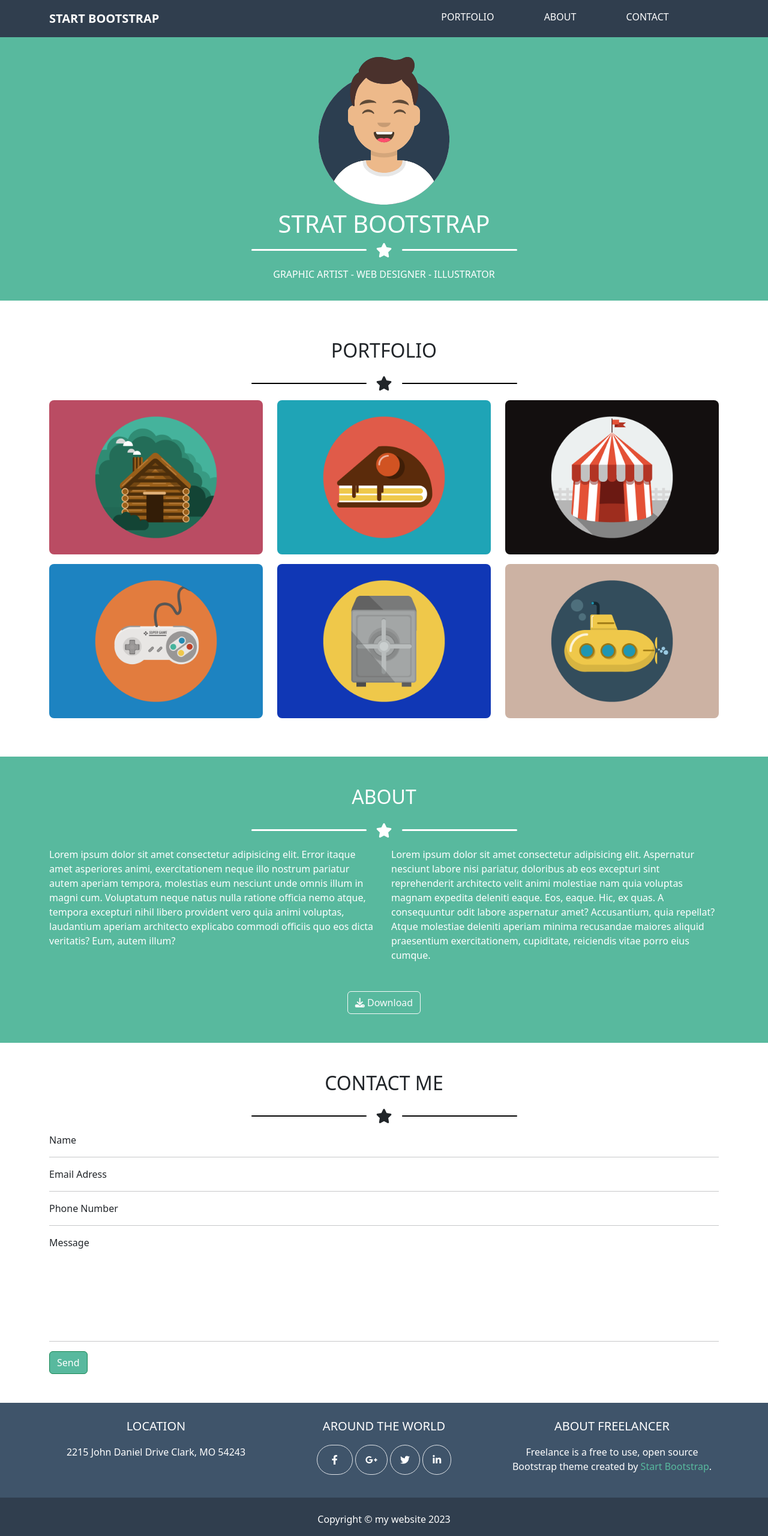
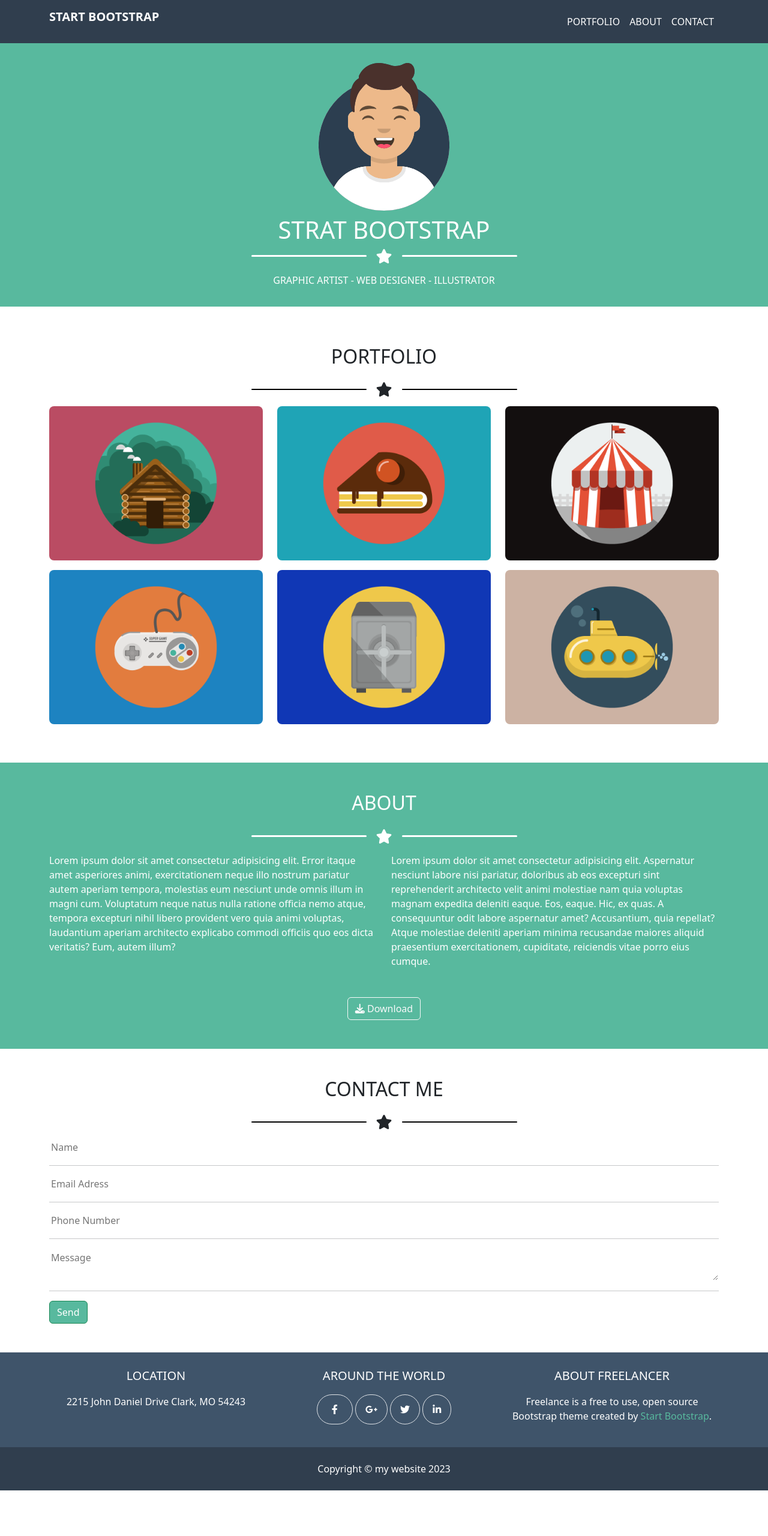
Before and after one commit to EugeniuPopescu/html-css-bootstrap-freelancer, a plain HTML site: page index.html in a window 1280 px wide. Shown: the whole page at 60% size. After the commit the page ends 2484 px from the top, so only its background shows below. Drawn offline with nearby package versions, Linux system fonts and the light colour scheme.

Commit message:
add Bootstrap nav add input in section contact-me

```diff
--- a/index.html
+++ b/index.html
@@ -9,32 +9,39 @@
             <link rel="stylesheet" href="https://cdnjs.cloudflare.com/ajax/libs/font-awesome/6.4.2/css/all.min.css" integrity="sha512-z3gLpd7yknf1YoNbCzqRKc4qyor8gaKU1qmn+CShxbuBusANI9QpRohGBreCFkKxLhei6S9CQXFEbbKuqLg0DA==" crossorigin="anonymous" referrerpolicy="no-referrer" />
     </head>
     <body>
-        <header>
-            <nav>
+        <header class="fixed-top">
+            <nav class="navbar navbar-expand-sm bg-body-tertiary">
                 <div class="container">
-                    <div class="row pt-3">
-                        <div class="col-6">
-                            <p class="fw-bold fs-5">START BOOTSTRAP</p>
-                        </div>
-                        <div class="col-6 d-flex justify-content-evenly d-none d-md-flex">
-                            <p class="">PORTFOLIO</p>
-                            <p class="">ABOUT</p>
-                            <p class="">CONTACT</p>
-                        </div>
-                        <div class="col-6 d-flex justify-content-end d-md-none fs-3 mb-3">
-                            <i class="fa-solid fa-bars"></i>
-                        </div>
+                    <a class="navbar-brand" href="#">
+                        <p class="fw-bold fs-5 text-white">START BOOTSTRAP</p>
+                    </a>
+                    <button class="navbar-toggler" type="button" data-bs-toggle="collapse" data-bs-target="#navbarSupportedContent" aria-controls="navbarSupportedContent" aria-expanded="false" aria-label="Toggle navigation">
+                        <span class="navbar-toggler-icon"></span>
+                    </button>
+
+                    <div class="collapse navbar-collapse justify-content-end" id="navbarSupportedContent">
+                        <ul class="navbar-nav mb-2 mb-lg-0">
+                            <li class="nav-item">
+                                <a class="nav-link active text-white" aria-current="page" href="#">PORTFOLIO</a>
+                            </li>
+                            <li class="nav-item">
+                                <a class="nav-link active text-white" aria-current="page" href="#">ABOUT</a>
+                            </li>
+                            <li class="nav-item">
+                                <a class="nav-link active text-white" aria-current="page" href="#">CONTACT</a>
+                            </li>
+                        </ul>
                     </div>
                 </div>
             </nav>
         </header>
 
         <main>
-            <section class="green">
+            <section class="green mt-5">
                 <div class="container">
                     <div class="row text-center">
                         <div class="col-12">
-                            <img class="my-img mt-4" src="./img/avatar.svg" alt="avatar">
+                            <img class="my-img mt-5" src="./img/avatar.svg" alt="avatar">
                         </div>
                         <div class="col-12 pt-2">
                             <h1>STRAT BOOTSTRAP</h1>
@@ -125,19 +132,27 @@
                             <div class="my-black-line rounded-pill"></div>
                         </div>
                         <div class="col-12">
-                            <p>Name</p>
+                            <div class="mb-3">
+                                <input type="text" id="disabledTextInput" class="my-form-control" placeholder="Name">
+                            </div>
                             <hr>
                         </div>
                         <div class="col-12">
-                            <p>Email Adress</p>
+                            <div class="mb-3">
+                                <input type="email" id="disabledTextInput" class="my-form-control" placeholder="Email Adress">
+                            </div>
                             <hr>
                         </div>
                         <div class="col-12">
-                            <p>Phone Number</p>
+                            <div class="mb-3">
+                                <input type="number" id="disabledTextInput" class="my-form-control" placeholder="Phone Number">
+                            </div>
                             <hr>
                         </div>
                         <div class="col-12">
-                            <p class="message">Message</p>
+                            <div class="mb-3">
+                                <textarea type="text-area" id="disabledTextInput" class="my-form-control" placeholder="Message"></textarea>
+                            </div>
                             <hr>
                         </div>
                         <div class="col-12 pb-5">
@@ -186,4 +201,6 @@
             </section>
         </footer>
     </body>
+
+    <script src="https://cdn.jsdelivr.net/npm/bootstrap@5.2.3/dist/js/bootstrap.bundle.min.js" integrity="sha384-kenU1KFdBIe4zVF0s0G1M5b4hcpxyD9F7jL+jjXkk+Q2h455rYXK/7HAuoJl+0I4" crossorigin="anonymous"></script>
 </html>
--- a/style.css
+++ b/style.css
@@ -30,6 +30,23 @@ header {
     height: 10rem;
 }
 
+.my-form-control {
+    display: block;
+    width: 100%;
+    font-size: 1rem;
+    font-weight: 400;
+    line-height: 1.5;
+    color: #212529;
+    background-color: #fff;
+    background-clip: padding-box;
+    border: 1px solid transparent;
+    -webkit-appearance: none;
+    -moz-appearance: none;
+    appearance: none;
+    /* border-radius: 0.375rem; */
+    transition: border-color .15s ease-in-out, box-shadow .15s ease-in-out;
+}
+
 .button {
     background: #58B99E;
     color: white;
```
